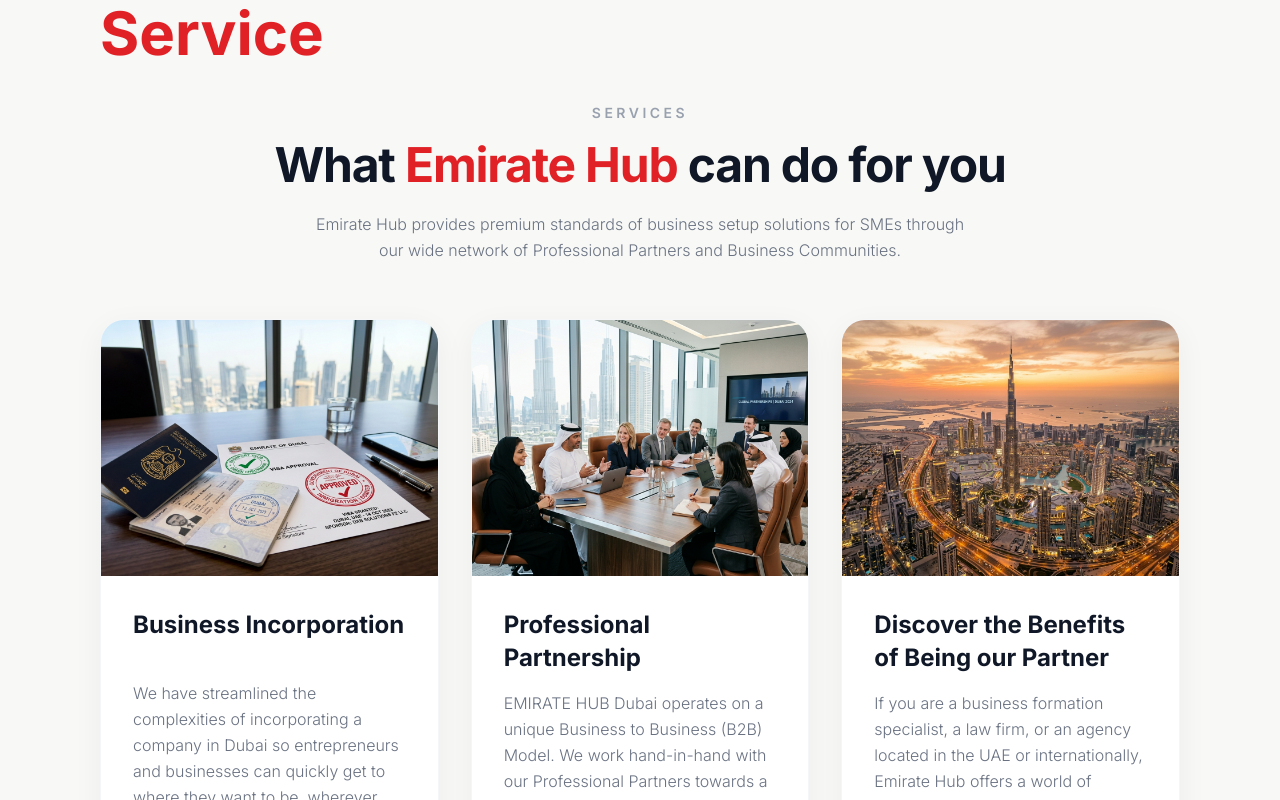
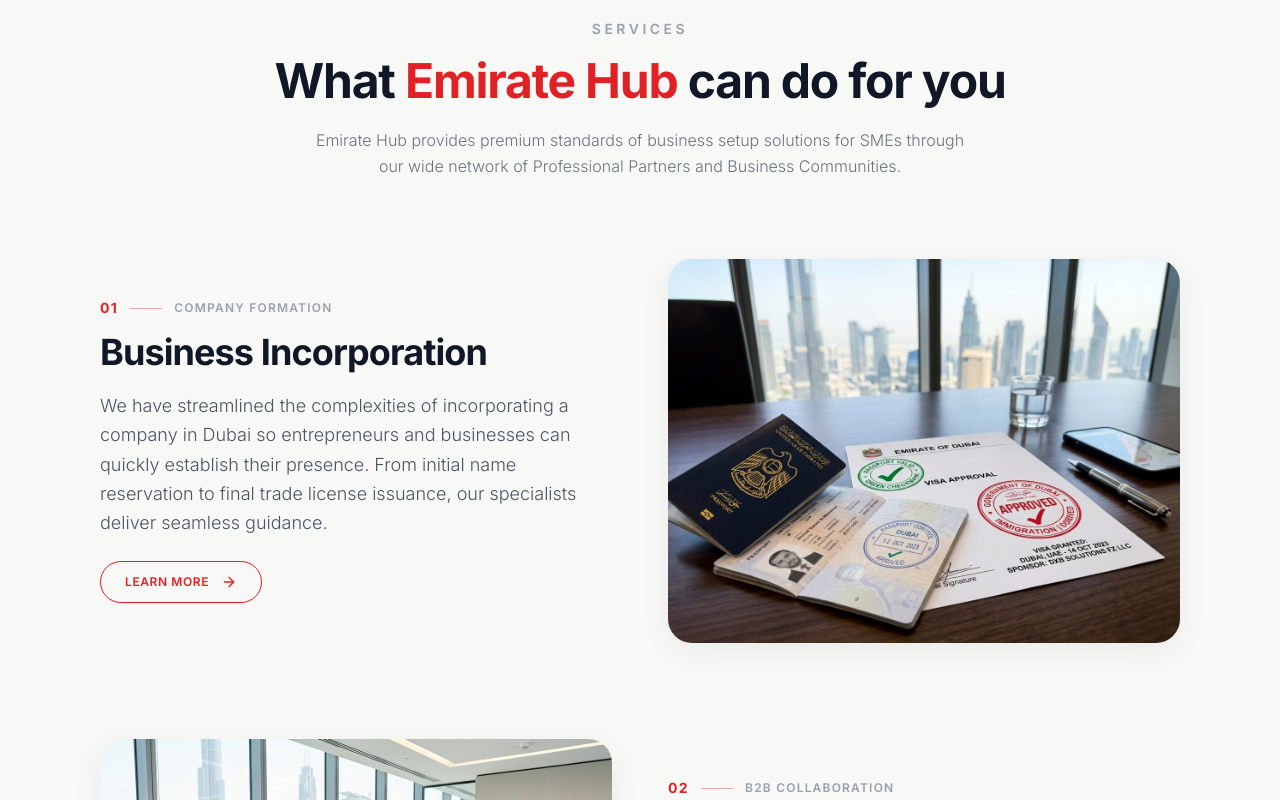
Before and after one commit to fayeemismail/emirate-hub-front, a Next.js app: page / in a window 1280 px wide. Shown: the part 2080-2880 px from the top of the page. Built offline with nearby package versions, Linux system fonts and the light colour scheme.

Commit message:
edited service

```diff
--- a/components/home/Service.tsx
+++ b/components/home/Service.tsx
@@ -1,163 +1,135 @@
 "use client";
 
-import { motion, Variants } from "framer-motion";
 import Image from "next/image";
+import { useRouter } from "next/navigation";
 import { FiArrowRight } from "react-icons/fi";
 
 const services = [
   {
     id: 1,
+    number: "01",
+    tag: "COMPANY FORMATION",
     image: "/images/service-1.jpg",
     title: "Business Incorporation",
     description:
-      "We have streamlined the complexities of incorporating a company in Dubai so entrepreneurs and businesses can quickly get to where they want to be, wherever their starting point may be.",
+      "We have streamlined the complexities of incorporating a company in Dubai so entrepreneurs and businesses can quickly establish their presence. From initial name reservation to final trade license issuance, our specialists deliver seamless guidance.",
   },
   {
     id: 2,
+    number: "02",
+    tag: "B2B COLLABORATION",
     image: "/images/service-2.jpg",
     title: "Professional Partnership",
     description:
-      "EMIRATE HUB Dubai operates on a unique Business to Business (B2B) Model. We work hand-in-hand with our Professional Partners towards a common goal: long-term business relationships and continuing success.",
+      "EMIRATE HUB Dubai operates on a collaborative Business-to-Business (B2B) model. We work hand-in-hand with corporate partners, legal specialists, and international formation agencies towards sustained growth and shared success.",
   },
   {
     id: 3,
+    number: "03",
+    tag: "GLOBAL NETWORK",
     image: "/images/service-3.jpg",
     title: "Discover the Benefits of Being our Partner",
     description:
-      "If you are a business formation specialist, a law firm, or an agency located in the UAE or internationally, Emirate Hub offers a world of opportunities as an Emirate Hub Referrer or a Professional Partner.",
+      "If you are a business formation specialist, law firm, or agency located in the UAE or internationally, Emirate Hub offers a world of opportunities. Gain direct access to UAE regulatory insights, priority channels, and dedicated support.",
   },
 ];
 
-// Framer Motion animation variants
-const containerVariants: Variants = {
-  hidden: { opacity: 0 },
-  visible: {
-    opacity: 1,
-    transition: {
-      staggerChildren: 0.18,
-      delayChildren: 0.1,
-    },
-  },
-};
+export default function Service() {
+  const router = useRouter();
 
-const itemVariants: Variants = {
-  hidden: { opacity: 0, y: 35 },
-  visible: {
-    opacity: 1,
-    y: 0,
-    transition: {
-      duration: 0.6,
-      ease: "easeOut",
-    },
-  },
-};
-
-const headerVariants: Variants = {
-  hidden: { opacity: 0, y: -20 },
-  visible: {
-    opacity: 1,
-    y: 0,
-    transition: {
-      duration: 0.6,
-      ease: "easeOut",
-    },
-  },
-};
-
-export default function Service() {
   return (
-    <section className="py-16 md:py-24 bg-[#F2F3EE]/50 overflow-hidden">
+    <section className="py-16 md:py-24 lg:py-28 bg-[#F2F3EE]/50 overflow-hidden">
       <div className="site-container">
-        {/* Section Heading - Matching About and PriceCards style */}
-        <div className="pb-8 text-center md:text-left">
-          <h2 className="relative text-5xl md:text-6xl lg:text-6xl font-bold font-sans text-primary cursor-pointer inline-block pb-2 after:content-[''] after:absolute after:bottom-0 after:left-0 after:w-0 after:h-0.75 after:bg-primary hover:after:w-full after:transition-all after:duration-300 after:ease-in-out">
-            Service
-          </h2>
-        </div>
-
-        {/* Subtitle Header Section like the Reference Image */}
-        <motion.div
-          initial="hidden"
-          whileInView="visible"
-          viewport={{ once: true, margin: "-80px" }}
-          variants={headerVariants}
-          className="flex flex-col items-center text-center max-w-3xl mx-auto mb-14 px-4"
-        >
+        {/* Subtitle Header Section */}
+        <div className="flex flex-col items-center text-center max-w-3xl mx-auto mb-16 md:mb-20 px-4">
           {/* Small Top Subtitle */}
           <span className="text-xs md:text-sm font-semibold tracking-[0.25em] text-gray-400 uppercase mb-3">
             SERVICES
           </span>
 
           {/* Main Title with Emirate Hub in Red */}
-          <h3 className="text-3xl md:text-4xl lg:text-5xl font-bold text-gray-900 tracking-tight leading-tight mb-4">
+          <h2 className="text-3xl sm:text-4xl md:text-5xl font-bold text-gray-900 tracking-tight leading-tight mb-4">
             What <span className="text-primary">Emirate Hub</span> can do for you
-          </h3>
+          </h2>
 
           {/* Descriptive Subtitle Text */}
           <p className="text-gray-500 text-sm md:text-base leading-relaxed max-w-2xl font-light">
             Emirate Hub provides premium standards of business setup solutions for SMEs through our wide network of Professional Partners and Business Communities.
           </p>
-        </motion.div>
+        </div>
 
-        {/* Cards Grid Container with Stagger Animation */}
-        <motion.div
-          initial="hidden"
-          whileInView="visible"
-          viewport={{ once: true, margin: "-60px" }}
-          variants={containerVariants}
-          className="grid grid-cols-1 md:grid-cols-2 lg:grid-cols-3 gap-6 lg:gap-8"
+        {/* Alternating Services Rows */}
+        <div className="space-y-14 md:space-y-16 lg:space-y-24">
+          {services.map((service, index) => {
+            const isEven = index % 2 === 1; // 2nd row: Image Left, Details Right
+            const isLast = index === services.length - 1;
+
+            return (
+              <div key={service.id}>
+                <div className="grid grid-cols-1 lg:grid-cols-12 gap-8 lg:gap-14 items-center">
+                  {/* Image Column - First on small screens (order-1), Alternating on desktop */}
+                  <div
+                    className={`order-1 lg:col-span-6 ${
+                      isEven ? "lg:order-1" : "lg:order-2"
+                    }`}
                   >
-          {services.map((service) => (
-            <motion.div
-              key={service.id}
-              variants={itemVariants}
-              whileHover={{ y: -8, transition: { duration: 0.3, ease: "easeOut" } }}
-              className="group bg-white rounded-3xl overflow-hidden shadow-[0_8px_30px_rgba(0,0,0,0.05)] hover:shadow-[0_20px_45px_rgba(0,0,0,0.1)] transition-shadow duration-300 flex flex-col justify-between border border-gray-100/80"
-            >
-              <div>
-                {/* Image Container with Zoom Effect */}
-                <div className="relative w-full h-56 md:h-64 overflow-hidden bg-gray-100">
-                  <motion.div
-                    whileHover={{ scale: 1.05 }}
-                    transition={{ duration: 0.5, ease: "easeOut" }}
-                    className="w-full h-full"
-                  >
+                    <div className="relative w-full max-w-lg mx-auto lg:max-w-none aspect-[4/3] sm:aspect-[16/10] md:aspect-[16/10] lg:aspect-[4/3] rounded-3xl overflow-hidden shadow-[0_8px_30px_rgba(0,0,0,0.06)] group bg-gray-100">
                       <Image
                         src={service.image}
                         alt={service.title}
                         fill
-                      className="object-cover transition-transform duration-500 group-hover:scale-105"
-                      sizes="(max-width: 768px) 100vw, (max-width: 1200px) 50vw, 33vw"
+                        className="object-cover transition-transform duration-700 ease-out group-hover:scale-105"
+                        sizes="(max-width: 1024px) 100vw, 50vw"
                       />
-                  </motion.div>
-                </div>
-
-                {/* Content Area */}
-                <div className="p-6 md:p-8">
-                  <h4 className="text-xl md:text-2xl font-bold text-gray-900 leading-snug mb-4 min-h-14 flex items-start">
-                    {service.title}
-                  </h4>
-                  <p className="text-gray-500 text-sm md:text-base leading-relaxed font-light mb-6">
-                    {service.description}
-                  </p>
                     </div>
                   </div>
 
-              {/* Card Footer with Animated Button */}
-              <div className="px-6 pb-6 md:px-8 md:pb-8 pt-0">
-                <motion.button
-                  whileHover={{ scale: 1.04 }}
-                  whileTap={{ scale: 0.96 }}
-                  transition={{ duration: 0.2 }}
-                  className="group/btn relative inline-flex items-center gap-3 px-6 py-3.5 bg-primary hover:bg-[#c8191e] text-white font-semibold text-xs tracking-wider uppercase rounded-full shadow-sm hover:shadow-md transition-all duration-300 cursor-pointer select-none"
+                  {/* Details Column - Second on small screens (order-2), Alternating on desktop */}
+                  <div
+                    className={`order-2 lg:col-span-6 flex flex-col justify-center ${
+                      isEven ? "lg:order-2" : "lg:order-1"
+                    }`}
+                  >
+                    <div className="flex items-center gap-3 mb-3">
+                      <span className="text-sm font-bold text-primary tracking-widest">
+                        {service.number}
+                      </span>
+                      <span className="h-px w-8 bg-primary/40" />
+                      <span className="text-xs font-semibold uppercase tracking-widest text-gray-400">
+                        {service.tag}
+                      </span>
+                    </div>
+
+                    <h3 className="text-2xl sm:text-3xl md:text-4xl font-bold text-gray-900 tracking-tight leading-tight mb-4">
+                      {service.title}
+                    </h3>
+
+                    <p className="text-gray-600 text-sm sm:text-base md:text-lg leading-relaxed font-light mb-6 max-w-xl">
+                      {service.description}
+                    </p>
+
+                    {/* Action Button */}
+                    <div>
+                      <button
+                        type="button"
+                        onClick={() => router.push("/coming-soon")}
+                        className="group inline-flex items-center gap-3 px-6 py-3 rounded-full border border-primary text-primary hover:bg-primary hover:text-white font-semibold text-xs tracking-wider uppercase transition-all duration-300 shadow-xs hover:shadow-md cursor-pointer active:scale-95"
                       >
                         <span>LEARN MORE</span>
-                  <FiArrowRight className="w-4 h-4 text-white group-hover/btn:translate-x-1.5 transition-transform duration-300 ease-in-out" />
-                </motion.button>
+                        <FiArrowRight className="w-4 h-4 group-hover:translate-x-1.5 transition-transform duration-300 ease-in-out" />
+                      </button>
                     </div>
-            </motion.div>
-          ))}
-        </motion.div>
+                  </div>
+                </div>
+
+                {/* Subtle low opacity divider line between services on small screens only */}
+                {!isLast && (
+                  <div className="w-full h-px bg-gray-400/25 mt-14 md:mt-16 lg:hidden" />
+                )}
+              </div>
+            );
+          })}
+        </div>
       </div>
     </section>
   );
```
Lines whose indentation alone changed are shown as unchanged.
